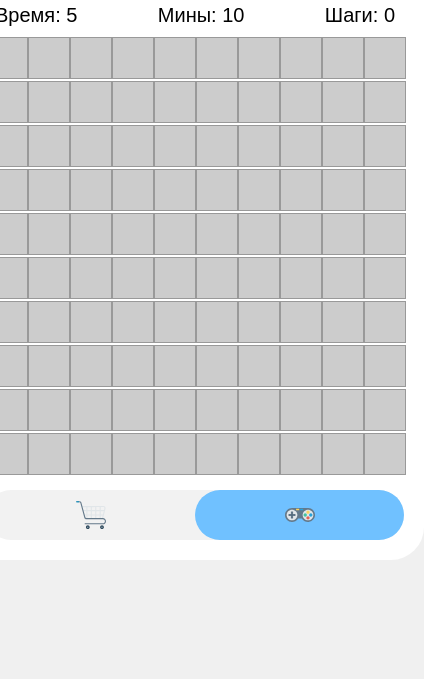
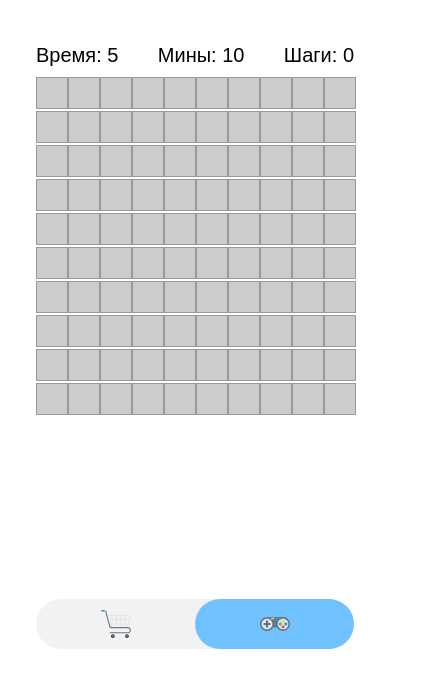
Before and after one commit to ksverchkov/MineSweeper, a plain HTML site: page index.html in a window 390 px wide. Shown: the part 183-862 px from the top of the page, 424 px wide, since content can reach past the window. Drawn offline with Linux system fonts and the light colour scheme.

Commit message:
Not that photo

```diff
--- a/styles.css
+++ b/styles.css
@@ -219,3 +219,45 @@ body {
 .slide_left-item.selected {
     background: #c9ffc3;
 }
+
+@media (max-width: 600px) {
+    #minefield {
+        display: grid;
+        grid-template-columns: repeat(10, 30px);
+        gap: 2px;
+    }
+
+    .cell {
+        width: 30px;
+        height: 30px;
+    }
+
+    #shop-item {
+        flex-wrap: wrap;
+        flex-direction: row;
+    }
+
+    .slide_left-item {
+        min-width: 100px;
+    }
+
+
+    .miner-frame {
+        padding: 10px 10px;
+        height: 100%;
+    }
+
+    body {
+        background: #fff;
+    }
+
+    .app {
+        flex-grow: 1;
+        height: calc(100% - 135px);
+        display: flex;
+        flex-direction: column;
+        align-items: center;
+        justify-content: center;
+    }
+
+}
```
